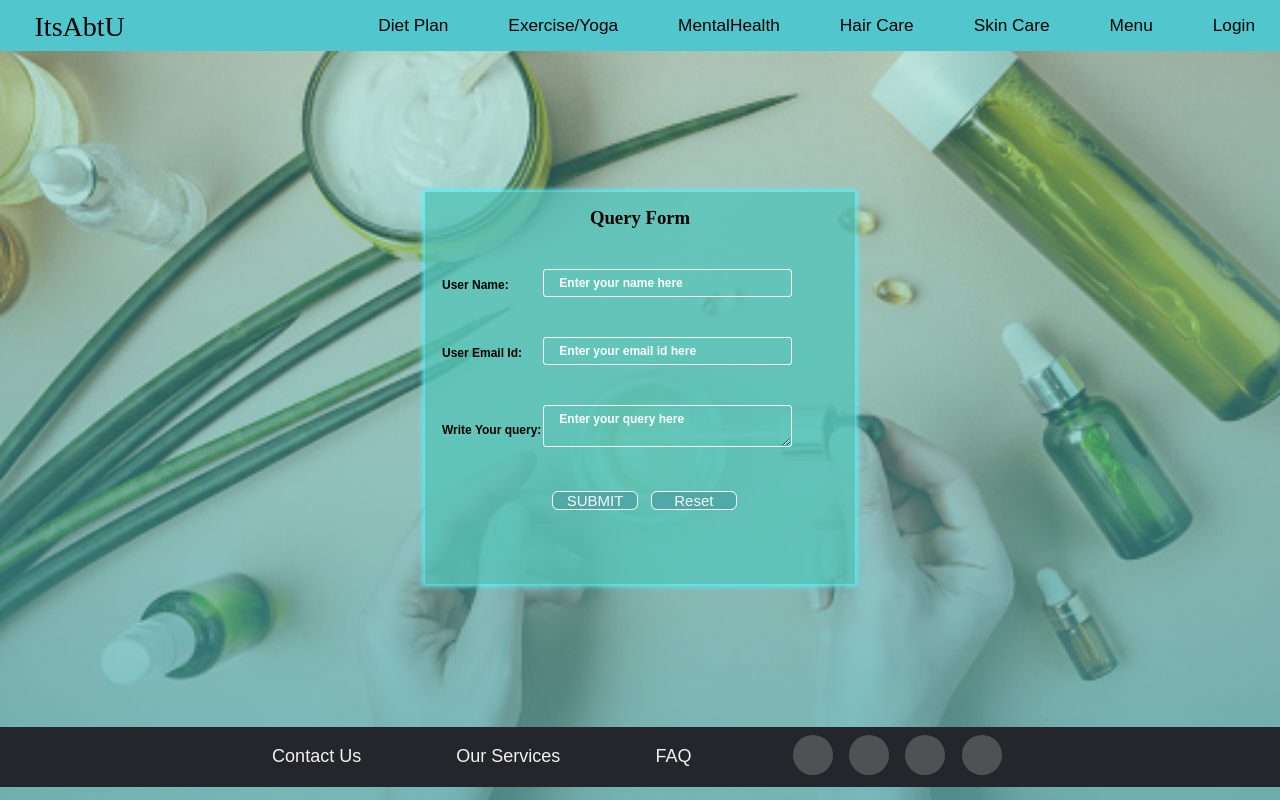
After one commit to RaRaRiSa-R/Wellness-Train, a PHP site: page /wellness/help.php in a window 1280 px wide. The commit adds this page. Run offline with PHP 8.4, Linux system fonts and the light colour scheme.

Commit message:
help page design

```diff
--- a/css/image-bar-style.css
+++ b/css/image-bar-style.css
@@ -90,10 +90,10 @@ display: block;
     width: 100%;
 }
 /* image-bar-styling */
-/* *{
+*{
     margin: 0;
     padding: 0;
-} */
+}
 .img-bar{
     width:100%;
     display:flex;
--- /dev/null
+++ b/help.php
@@ -0,0 +1,191 @@
+<!DOCTYPE html>
+<html>
+    <head>
+        <title>Faculty Request Form</title>
+        <link rel="stylesheet" href="css/image-bar-style.css">
+        <link rel="stylesheet" type="text/css" href="css/footer.css">
+
+    <style>
+        *{
+		margin: 0;
+		padding: 0;
+		}
+        .form{
+            width: 100%;
+            display: flex;
+            justify-content: center;
+            align-items: center;
+            height: 84.2vh;
+        }
+		.b
+		{
+            height: 100%;
+            width: 100%;
+
+            background-image: linear-gradient(360deg, #4eb6bcad, #68ffef40), url(images/hairoil.jpg);
+            font-family: sans-serif;
+            background-attachment: fixed;
+            background-size: cover;
+		}
+
+        .form-wrap{
+            width: 400px;
+            height: 362px;
+            background: #56c5b9cc;
+            /* box-sizing: border-box; */
+            box-shadow: 0px 0px 5px 2px #56f2ff;
+            border-top: #15b1bc;
+            padding: 15px 15px;
+            /* transform: translate(-50%, -50%); */
+        }
+
+        h3{
+            text-align: center;
+            color: #000000;
+            font-weight: bold;
+		    font-family: loud;
+            margin-bottom: 20px;
+        }
+
+        .wid{
+          width: 128%;
+          background: none;
+          border: 1px solid #fff;
+          border-radius: 3px;
+          padding: 6px 15px;
+          box-sizing: border-box;
+          margin-bottom: 20px;
+          font-size: 12px;
+		  font-weight: bold;
+          color: #fff;
+          }
+
+        /* input[type="button"]
+        {
+          background: #bac675;
+          border: 0;
+          cursor: pointer;
+		  border-style: solid;
+          color: #3e3d3d;
+          font-size: 12px;
+          } */
+        /* input[type="button"]:hover
+        {
+          background: #a4b15c;
+          transition: .6s;
+        } */
+        label
+		{
+		font-size: 12px;
+		font-weight: bold;
+		}
+        ::placeholder
+        {
+          color: #fff;
+        }
+		.res{
+
+      width: 44%;
+    margin-left: 9px;
+    /* border: 2px solid white; */
+    /* border: 6px solid #fff; */
+    border-radius: 6px;
+    border: 1px solid white;
+    background-color: #4fa9a8;
+    cursor: pointer;
+    border-style: solid;
+    color: #fafafa;
+    font-size: 15px;
+		}
+	#res	#div{
+      margin-left:20px;
+    }
+    #m{
+      margin-left:20px;
+    }
+
+    </style>
+    </head>
+
+    <body class="b">
+
+    <?php
+        include('navbar.php');
+    ?>
+    <section>
+        <div class="form">
+            <div class="form-wrap">
+            <form method="post">
+                <table border="0" >
+                    <h3> Query Form</h3>
+                    <tr>
+                        <td>
+                            <label>User Name:</label>
+                        </td>
+                        <td>
+                        <br>	<input type="text" name="yourname" placeholder="Enter your name here" class="wid"/><br>
+                        </td>
+                    </tr>
+                    <tr>
+                        <td>
+                            <label>User Email Id:</label>
+                        </td>
+                        <td>
+                            <br><input type="text" name="email" placeholder="Enter your email id here" class="wid"/><br>
+                        </td>
+                    </tr>
+                    <tr>
+                            <td>
+                                <label>Write Your query:</label>
+                            </td>
+                            <td>
+                                <br><textarea placeholder="Enter your query here" class="wid"></textarea><br>
+                            </td>
+                        </tr>
+                    <tr>
+                        <td>
+                        </td>
+
+                        <td >
+
+                        <br>	<input type="Submit" name="feedback" value="SUBMIT" class="res" />
+                            <input type="Reset" value="Reset" class="res" />
+                        </td>
+                    </tr>
+                </table>
+            </form>
+            </div>
+    </div>
+    </section>
+<footer class="footer">
+    <div class="container">
+        <div class="row">
+            <div class="footer-col">
+                <ul>
+                    <li><a href="contactus.php">Contact Us</a></li>
+                </ul>
+            </div>
+            <div class="footer-col">
+             <ul>
+                 <li><a href="otherS.php">Our Services</a></li>
+             </ul>
+         </div>
+            <div class="footer-col">
+                <ul>
+                    <li><a href=#>FAQ</a></li>
+                </ul>
+            </div>
+            <div class="footer-col">
+                <div class="social-links">
+                    <a href="#"><i class="fab fa-facebook-f"></i></a>
+                    <a href="#"><i class="fab fa-twitter"></i></a>
+                    <a href="#"><i class="fab fa-instagram"></i></a>
+                    <a href="#"><i class="fab fa-linkedin-in"></i></a>
+                </div>
+            </div>
+        </div>
+    </div>
+</footer>
+    </body>
+
+</html>
```
